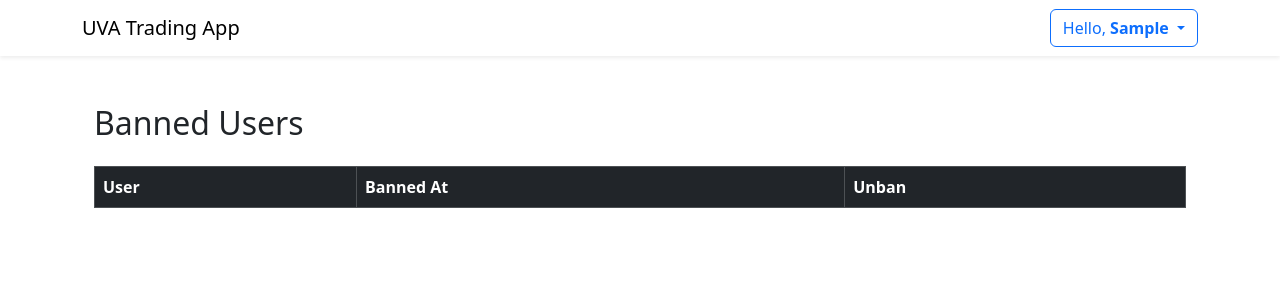
After one commit to xuangj/uva-bartering-app, a Django app: page /moderator/banned-users/ in a window 1280 px wide. The commit adds this page. Shown: the top 300 px of the page. Run offline with Django 5.2, Linux system fonts and the light colour scheme; the visitor is signed in with stand-in values (Sample User, id 1); data comes from the database, SQL or seed files in the repository; lists and menus that the app fills with data are empty; some libraries are stand-ins or nearby versions.

Commit message:
Add ban features
Co-authored-by: odrey-podrey <byv9dx@virginia.edu>

```diff
--- /dev/null
+++ b/core/middleware.py
@@ -0,0 +1,16 @@
+from django.shortcuts import redirect
+from django.contrib.auth import logout
+
+class BanMiddleware:
+    def __init__(self, get_response):
+        self.get_response = get_response
+
+    def __call__(self, request):
+
+        if request.user.is_authenticated:
+            if hasattr(request.user, "profile") and request.user.profile.banned:
+
+                logout(request)
+                return redirect("/banned/")
+
+        return self.get_response(request)
--- a/core/models.py
+++ b/core/models.py
@@ -54,6 +54,8 @@ class Profile(models.Model):
     sustainability_interests = models.ManyToManyField(SustainabilityInterests, blank=True)
     trading_interests = models.ManyToManyField(TradingInterests, blank=True)
     pfp = models.ImageField(upload_to=unique_post_image_path, blank=True, null=True)
+    banned = models.BooleanField(default=False)
+    banned_at = models.DateTimeField(null=True, blank=True)
 
     def __str__(self):
         return self.user.username
--- a/moderator/urls.py
+++ b/moderator/urls.py
@@ -4,18 +4,22 @@ from . import views
 urlpatterns = [
     path("", views.dashboard, name="moderator_dashboard"),
 
-    # TABLE VIEWS
+    # Table views
     path("users/", views.users_table, name="moderator_users_table"),
     path("posts/", views.posts_table, name="moderator_posts_table"),
     path("reports/", views.reports_table, name="moderator_reports_table"),
     path("messages/", views.messages_table, name="moderator_messages_table"),
     path("trades/", views.trades_table, name="moderator_trades_table"),
+    path("banned-users/", views.banned_users_table, name="moderator_banned_users"),
 
-    # ACTIONS
+    # Users
     path("user/<int:user_id>/toggle-ban/", views.toggle_user_ban, name="moderator_toggle_ban"),
     path("user/<int:profile_id>/delete/", views.delete_user, name="moderator_delete_user"),
     path("post/<int:post_id>/delete/", views.delete_post_mod, name="moderator_delete_post"),
+    path("user/<int:user_id>/ban/", views.ban_user, name="moderator_ban_user"),
+    path("user/<int:user_id>/unban/", views.unban_user, name="moderator_unban_user"),
 
+    # Reports
     path("report/<int:report_id>/resolve/", views.resolve_report, name="moderator_resolve_report"),
     path("report/<int:report_id>/dismiss/", views.dismiss_report, name="moderator_dismiss_report"),
 ]
--- a/moderator/views.py
+++ b/moderator/views.py
@@ -3,6 +3,7 @@ from django.contrib.auth.decorators import login_required
 from django.http import HttpResponseForbidden
 from django.shortcuts import get_object_or_404, render, redirect
 from django.contrib.auth.models import User
+from django.utils import timezone
 
 from core.models import Profile, Post, Report, Trade
 from messaging.models import Message
@@ -58,8 +59,8 @@ def dashboard(request):
 @login_required
 @staff_required
 def users_table(request):
-    profiles = Profile.objects.select_related("user").all()
-    return render(request, "moderator/users_table.html", {"profiles": profiles})
+    users = User.objects.select_related("profile").all()
+    return render(request, "moderator/users_table.html", {"users": users})
 
 
 # ---------------------------------------------------------------------
@@ -228,3 +229,62 @@ def dismiss_report(request, report_id):
 
     messages.warning(request, "Report dismissed.")
     return redirect("moderator_reports_table")
+
+# Ban a user
+@login_required
+@staff_required
+def ban_user(request, user_id):
+    user = get_object_or_404(User, id=user_id)
+    profile = user.profile
+
+    if profile.banned:
+        messages.warning(request, "User is already banned.")
+        return redirect("moderator_users_table")
+
+    # Mark banned
+    profile.banned = True
+    profile.banned_at = timezone.now()
+    profile.save()
+
+    # DELETE posts
+    Post.objects.filter(poster=user).delete()
+
+    # DELETE trades (remove ALL trades involving banned user)
+    Trade.objects.filter(offerer=user).delete()
+    Trade.objects.filter(receiver=user).delete()
+
+    # Mark messages
+    Message.objects.filter(sender=user).update(
+        content="[Message sent by banned user]"
+    )
+
+    messages.success(request, f"{user.username} has been banned.")
+    return redirect("moderator_users_table")
+
+# Unban a user
+@login_required
+@staff_required
+def unban_user(request, user_id):
+    user = get_object_or_404(User, id=user_id)
+    profile = user.profile
+
+    if not profile.banned:
+        messages.warning(request, "User is not banned.")
+        return redirect("moderator_users_table")
+
+    profile.banned = False
+    profile.banned_at = None
+    profile.save()
+
+    messages.success(request, f"{user.username} has been unbanned.")
+    return redirect("moderator_users_table")
+
+# Banned users table view
+@login_required
+@staff_required
+def banned_users_table(request):
+    banned_users = Profile.objects.filter(banned=True).select_related("user")
+
+    return render(request, "moderator/banned_users.html", {
+        "banned_users": banned_users
+    })
--- /dev/null
+++ b/templates/moderator/banned_users.html
@@ -0,0 +1,33 @@
+{% extends "base.html" %}
+{% block content %}
+<div class="container py-4">
+    <h2>Banned Users</h2>
+
+    <table class="table table-hover table-bordered mt-4">
+        <thead class="table-dark">
+            <tr>
+                <th>User</th>
+                <th>Banned At</th>
+                <th>Unban</th>
+            </tr>
+        </thead>
+        <tbody>
+            {% for p in banned_users %}
+            <tr>
+                <td>
+                    <a href="{% url 'user_profile' p.user.username %}">
+                        {{ p.user.username }}
+                    </a>
+                </td>
+                <td>{{ p.banned_at|date:"M d, Y H:i" }}</td>
+                <td>
+                    <a href="{% url 'moderator_unban_user' p.user.id %}" class="btn btn-sm btn-success">
+                        Unban
+                    </a>
+                </td>
+            </tr>
+            {% endfor %}
+        </tbody>
+    </table>
+</div>
+{% endblock %}
--- a/tradingapp/settings.py
+++ b/tradingapp/settings.py
@@ -51,6 +51,7 @@ MIDDLEWARE = [
     "django.middleware.csrf.CsrfViewMiddleware",
     "django.contrib.auth.middleware.AuthenticationMiddleware",
     "allauth.account.middleware.AccountMiddleware",
+    "core.middleware.BanMiddleware", # custom: ban users
     "django.contrib.messages.middleware.MessageMiddleware",
     "django.middleware.clickjacking.XFrameOptionsMiddleware",
 ]
--- a/tradingapp/urls.py
+++ b/tradingapp/urls.py
@@ -42,6 +42,7 @@ urlpatterns = [
     path("user/<str:username>/edit/pfp", change_pfp, name="change_pfp"),
     path("user/<int:profile_id>/delete/", delete_profile, name="delete_profile"),
     path("delete-account/", delete_account, name="account_delete"),
+    path("banned/", TemplateView.as_view(template_name="banned.html"), name="banned_page"),
 
     path("trades/active/", my_trades, name="my_trades"),
     path("trades/<int:trade_id>/accept/", accept_trade, name="accept_trade"),
```
Also changed, not shown: templates/banned.html (added, +8 -0 lines), templates/moderator/dashboard.html (+18 -0 lines), templates/moderator/users_table.html (+6 -4 lines), templates/profile.html (+20 -0 lines), core/migrations/0002_profile_banned_profile_banned_at.py (added).
